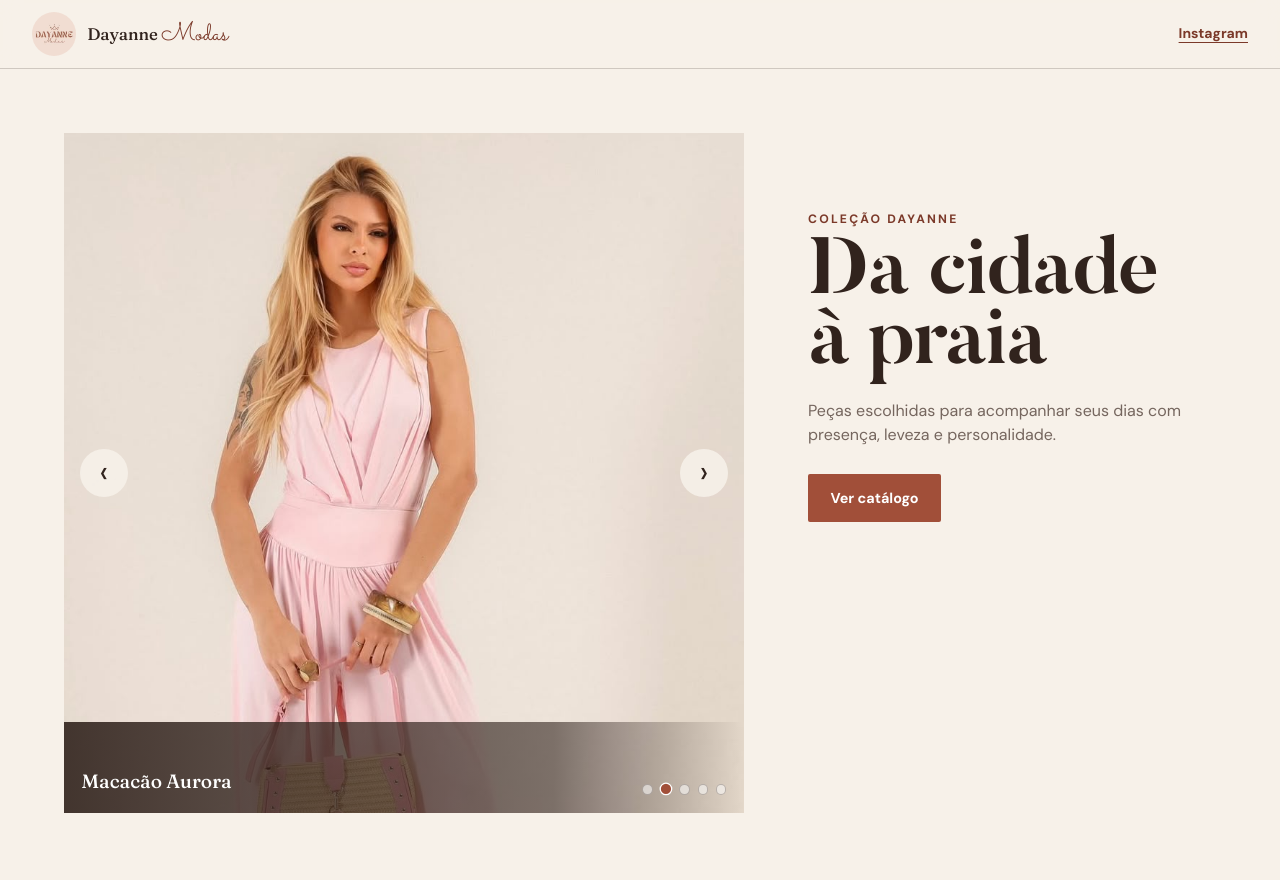
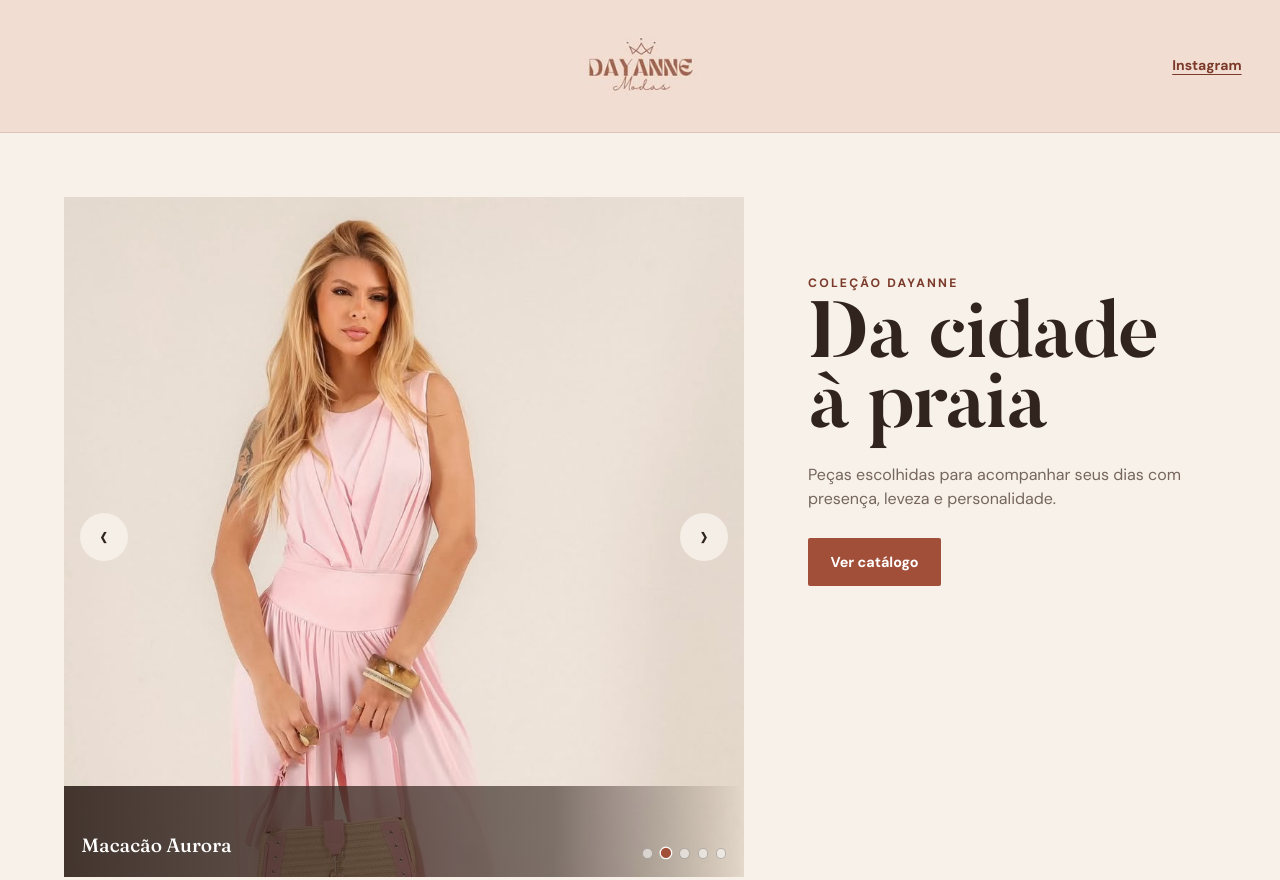
Before and after one commit to mgustax/Dayanne-Modas, a plain HTML site: page index.html in a window 1280 px wide. Shown: the top 880 px of the page. Drawn offline with Linux system fonts and the light colour scheme.

Commit message:
atualização no head

```diff
--- a/index.html
+++ b/index.html
@@ -14,8 +14,7 @@
 <body>
   <header class="topbar">
     <a class="brand" href="#inicio" aria-label="Dayanne Modas — início">
-      <img src="imagens/logo.jpg" alt="Logo Dayanne Modas" width="64" height="64">
-      <span class="brand-name"><span>Dayanne</span> <span class="brand-script">Modas</span></span>
+      <img src="imagens/logo.jpg" alt="Dayanne Modas" width="150" height="150">
     </a>
     <a class="instagram-link" href="https://www.instagram.com/dayannemodas__/" target="_blank" rel="noopener noreferrer" aria-label="Abrir Instagram da Dayanne Modas">Instagram</a>
   </header>
--- a/styles.css
+++ b/styles.css
@@ -32,13 +32,11 @@ button { color: inherit; }
 a { color: inherit; }
 .sr-only { height: 1px; margin: -1px; overflow: hidden; padding: 0; position: absolute; width: 1px; clip: rect(0 0 0 0); clip-path: inset(50%); white-space: nowrap; }
 
-.topbar { align-items: center; background: rgba(247, 241, 233, 0.96); border-bottom: 1px solid var(--line); display: flex; justify-content: space-between; padding: 0.75rem 1rem; position: sticky; top: 0; z-index: 20; backdrop-filter: blur(10px); }
-.brand { align-items: center; display: flex; font-family: var(--serif); font-size: 1.05rem; font-weight: 500; gap: 0.7rem; text-decoration: none; }
-.brand img { border-radius: 50%; height: 44px; object-fit: cover; width: 44px; }
-.brand-name { align-items: baseline; display: inline-flex; gap: 0.2rem; }
-.brand-script { color: var(--terracotta-dark); font-family: var(--script); font-size: 1.6rem; font-weight: 400; line-height: 0.8; }
+.topbar { align-items: center; background: #f1ddd2; border-bottom: 1px solid rgba(123, 57, 41, 0.16); display: grid; grid-template-columns: 1fr auto 1fr; min-height: 132px; padding: 0.25rem clamp(1rem, 3vw, 2.5rem); position: sticky; top: 0; z-index: 20; }
+.brand { display: block; grid-column: 2; text-decoration: none; }
+.brand img { height: 124px; image-rendering: auto; object-fit: contain; width: 124px; }
 .instagram-link, .text-link { color: var(--terracotta-dark); font-weight: 700; text-underline-offset: 0.25rem; }
-.instagram-link { font-size: 0.875rem; }
+.instagram-link { font-size: 0.875rem; position: absolute; right: clamp(1rem, 3vw, 2.5rem); }
 
 .eyebrow { color: var(--terracotta-dark); font-size: 0.76rem; font-weight: 700; letter-spacing: 0.18em; margin: 0 0 0.7rem; text-transform: uppercase; }
 h1, h2, h3, p { margin-top: 0; }
@@ -165,6 +163,9 @@ footer p { color: #bfaea7; font-size: 0.78rem; margin: 0; }
 }
 
 @media (max-width: 619px) {
+  .topbar { min-height: 104px; padding-bottom: 0.2rem; padding-top: 0.2rem; }
+  .brand img { height: 96px; width: 96px; }
+  .instagram-link { font-size: 0.78rem; right: 0.75rem; }
   .image-dialog { padding: 0.75rem; }
   .image-dialog__content { grid-template-columns: 1fr; }
   .image-dialog figure { grid-column: 1; grid-row: 1; padding: 3.4rem 0 4.2rem; }
```
